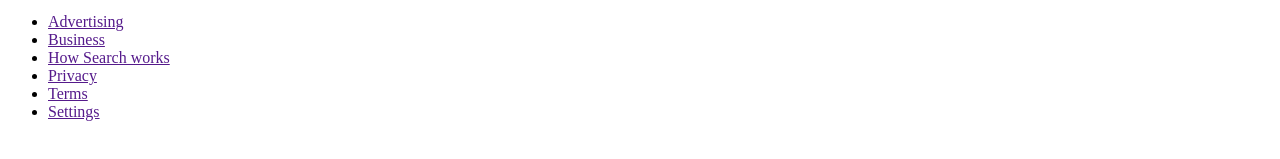
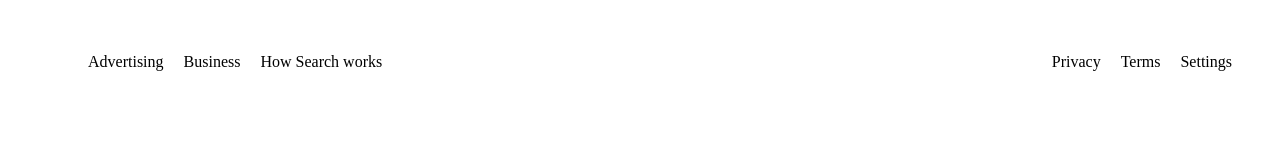
Before and after one commit to fauzirama/google-homepage, a plain HTML site: page index.html in a window 1280 px wide. Shown: the part 429-588 px from the top of the page. Drawn offline with Linux system fonts and the light colour scheme.

Commit message:
align footer with css

```diff
--- a/style.css
+++ b/style.css
@@ -38,3 +38,25 @@ form{
 }
 
 /* Footer Section */
+.footer{
+    margin: 40px 30px 10px 30px;
+    overflow: hidden;
+}
+
+.footer ul{
+    list-style-type: none;
+}
+
+.footer li{
+    float: left;
+    padding: 0 10px;
+}
+
+.footer li a{
+    text-decoration: none;
+    color: black;
+}
+
+.footer-right{
+    float: right;
+}
```
